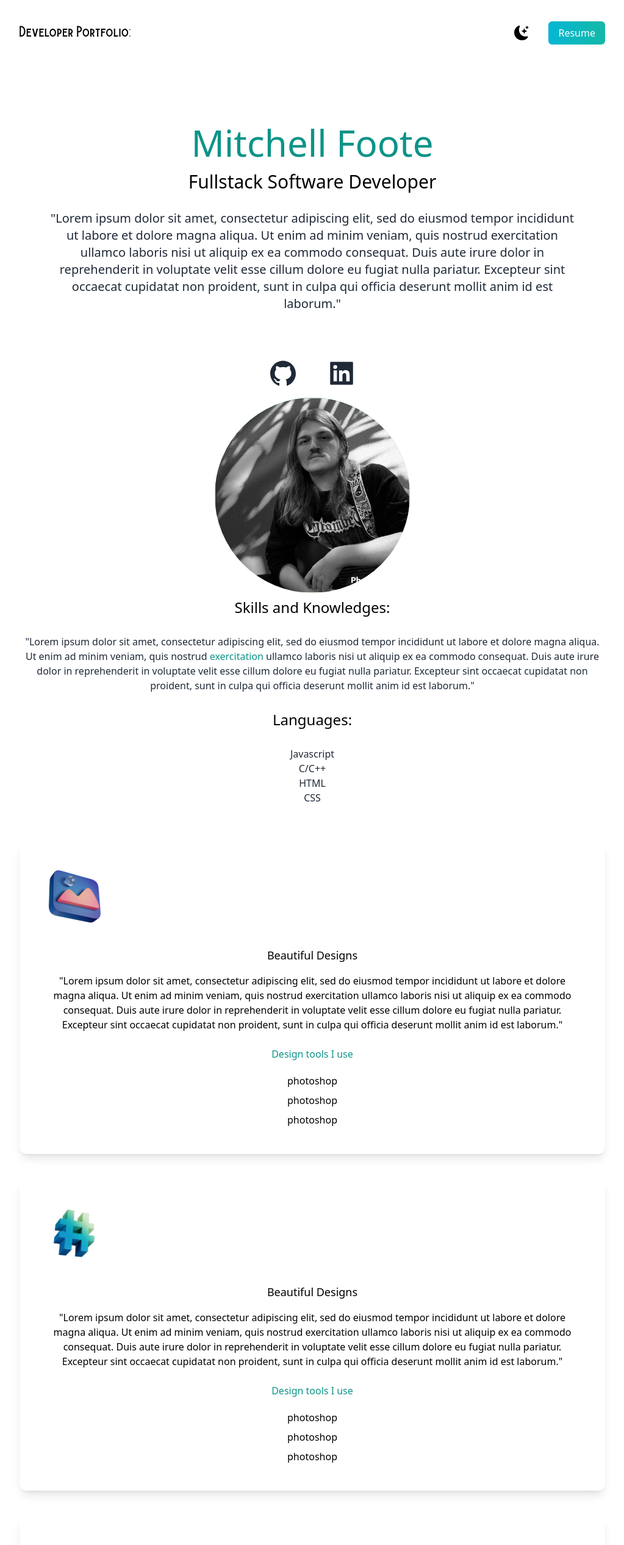
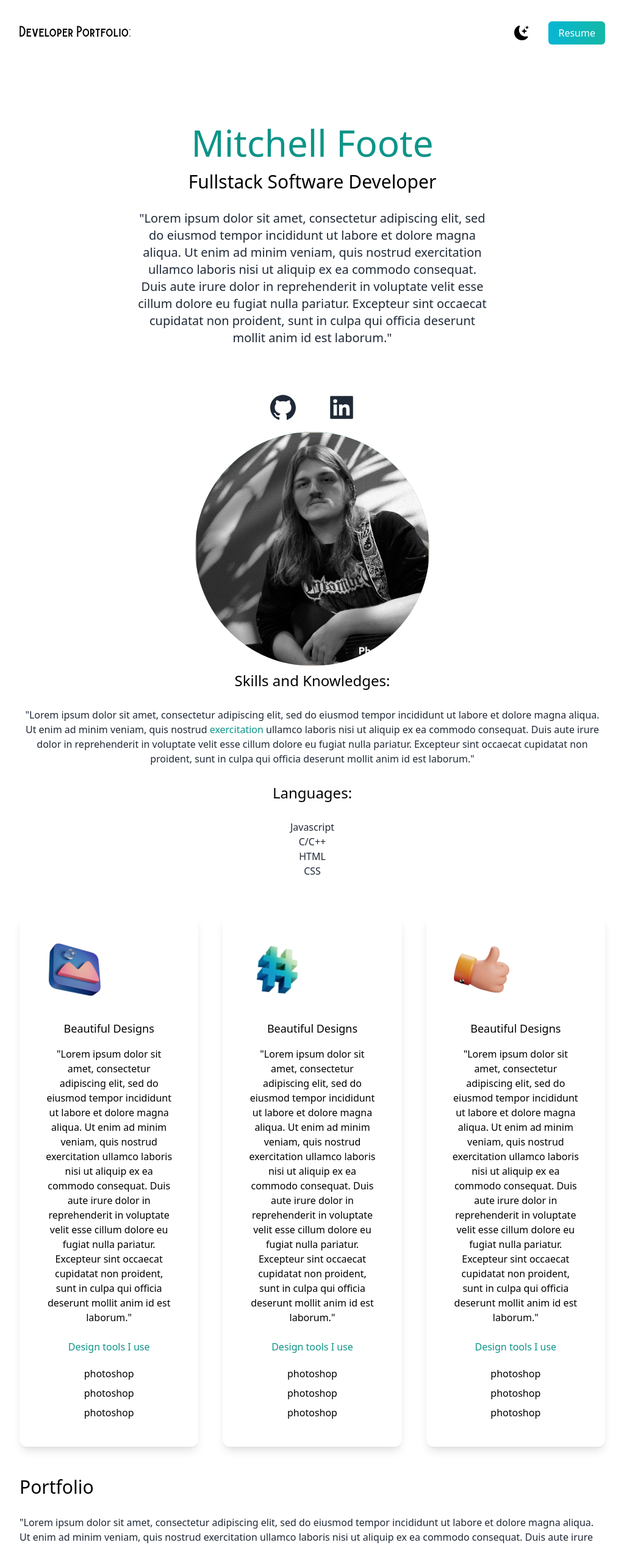
Before and after one commit to mcfoote/react-professional-portfolio, a Next.js app: page / in a window 1280 px wide. Shown: the top 2533 px of the page at 61% size, without its empty margins (128-1151 px from the left). Built offline with nearby package versions, Linux system fonts and the light colour scheme.

Commit message:
work on portfolio section

```diff
--- a/pages/index.js
+++ b/pages/index.js
@@ -42,7 +42,7 @@
           <div className="text-center p-10">
             <h2 className="text-5xl py-2 text-teal-600 font-medium md:text-6xl">Mitchell Foote</h2>
             <h3 className="text-2xl py-2 md:text-3xl">Fullstack Software Developer</h3>
-            <p className="text-md py-5 leading-6 text-gray-800 md:text-xl">
+            <p className="text-md py-5 leading-6 text-gray-800 md:text-xl max-w-xl mx-auto">
               "Lorem ipsum dolor sit amet, consectetur adipiscing elit, sed do eiusmod tempor incididunt ut labore et dolore magna aliqua.
               Ut enim ad minim veniam, quis nostrud exercitation ullamco laboris nisi ut aliquip ex ea commodo consequat.
               Duis aute irure dolor in reprehenderit in voluptate velit esse cillum dolore eu fugiat nulla pariatur.
@@ -53,7 +53,7 @@
             <AiFillGithub />
             <AiFillLinkedin />
           </div>
-          <div className="relative mx-auto bg-gradient-to-b from-teal-600 rounded-full w-80 h-80 overflow-hidden">
+          <div className="relative mx-auto bg-gradient-to-b from-teal-600 rounded-full w-80 h-80 overflow-hidden md:h-96 md:w-96">
             <Image src={circlePortrait} layout="fill" objectFit="cover"/>
           </div>
         </section>
@@ -75,7 +75,7 @@
               <li>CSS</li>
             </ul>
           </div>
-          <div>
+          <div className="lg:flex gap-10">
             <div className="text-center shadow-lg p-10 rounded-xl my-10">
               <Image src={design} width={100} height={100}/>
               <h3 className="text-lg font-medium pt-8 pb-2">Beautiful Designs</h3>
```
